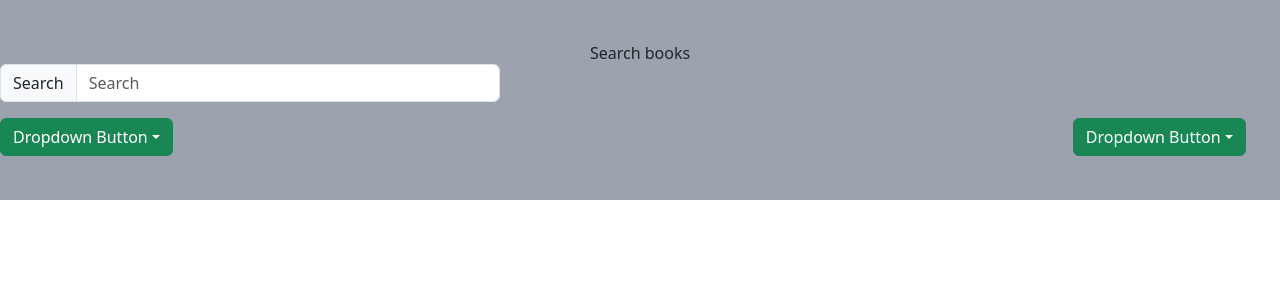
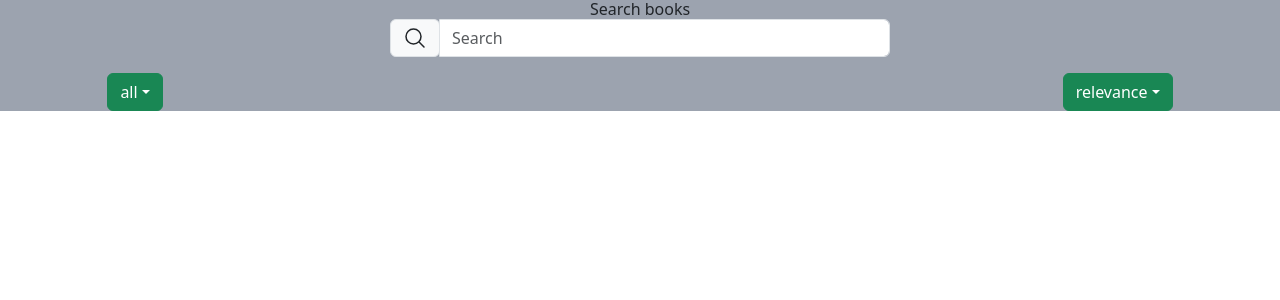
Before and after one commit to AmetDev/library-front, a React (Create React App) app in the folder front-lib/: page / in a window 1280 px wide. Shown: the top 300 px of the page. Built offline with nearby package versions, Linux system fonts and the light colour scheme.

Commit message:
header-ui

```diff
--- /dev/null
+++ b/front-lib/src/components/Books.jsx
@@ -0,0 +1,5 @@
+const Books = () => {
+	return <div>Books</div>
+}
+
+export default Books
--- a/front-lib/src/components/Header.jsx
+++ b/front-lib/src/components/Header.jsx
@@ -1,34 +1,88 @@
-import '../styles/App.css';
-import Dropdown from 'react-bootstrap/Dropdown';
-import FormTextExample from './TextInput';
+import { useState } from 'react'
+import Dropdown from 'react-bootstrap/Dropdown'
+import '../styles/App.css'
+import FormTextExample from './TextInput'
+const categories = [
+	'all',
+	'art',
+	'biography',
+	'computers',
+	'history',
+	'medical',
+	'poetry',
+]
+const sortings = ['relevance', 'newest']
+const Categories = () => {
+	const [currentCategories, setCurrentCategories] = useState('')
+	const [isClick, setIsClick] = useState(false)
+	const onClickCategories = el => {
+		setCurrentCategories(el)
+		setIsClick(true)
+	}
 
-function BasicExample() {
 	return (
 		<Dropdown>
-            <Dropdown.Toggle variant="success" id="dropdown-basic">
-                Dropdown Button
+			<Dropdown.Toggle variant='success' id='dropdown-basic'>
+				{isClick ? currentCategories : categories[0]}
 			</Dropdown.Toggle>
 
 			<Dropdown.Menu>
-                <Dropdown.Item href="#/action-1">Action</Dropdown.Item>
-                <Dropdown.Item href="#/action-2">Another action</Dropdown.Item>
-                <Dropdown.Item href="#/action-3">Something else</Dropdown.Item>
+				{categories.map(el => {
+					return (
+						<Dropdown.Item
+							href='#/action-1'
+							onClick={() => onClickCategories(el)}
+							key={el}
+						>
+							{el}
+						</Dropdown.Item>
+					)
+				})}
 			</Dropdown.Menu>
 		</Dropdown>
-    );
+	)
+}
+const Sorting = () => {
+	const [currentSort, setCurrentSort] = useState('')
+	const [isClick, setIsClick] = useState(false)
+	const onClickSort = el => {
+		setCurrentSort(el)
+		setIsClick(true)
+	}
+	return (
+		<Dropdown>
+			<Dropdown.Toggle variant='success' id='dropdown-basic'>
+				{isClick ? currentSort : sortings[0]}
+			</Dropdown.Toggle>
+
+			<Dropdown.Menu>
+				{sortings.map(el => {
+					return (
+						<Dropdown.Item
+							href='#/action-1'
+							onClick={() => onClickSort(el)}
+							key={el}
+						>
+							{el}
+						</Dropdown.Item>
+					)
+				})}
+			</Dropdown.Menu>
+		</Dropdown>
+	)
 }
 const Header = () => {
 	return (
-        <div className="flex justify-center flex-col text-center h-[200px] text-center bg-gray-400 ">
+		<div className='flex justify-center items-center flex-col text-center bg-gray-400 '>
 			<h1>Search books</h1>
 			<FormTextExample />
 
-            <div className="flex space-x-[900px]">
-                <BasicExample />
-                <BasicExample />
+			<div className='flex space-x-[900px]'>
+				<Categories />
+				<Sorting />
 			</div>
 		</div>
-    );
-};
+	)
+}
 
-export default Header;
+export default Header
--- a/front-lib/src/components/TextInput.jsx
+++ b/front-lib/src/components/TextInput.jsx
@@ -1,19 +1,36 @@
-import Form from 'react-bootstrap/Form';
-import InputGroup from 'react-bootstrap/InputGroup';
+import Form from 'react-bootstrap/Form'
+import InputGroup from 'react-bootstrap/InputGroup'
 
 function FormTextExample() {
 	return (
 		<div>
-            <InputGroup className="mb-3 w-[500px]">
-                <InputGroup.Text id="basic-addon1">Search</InputGroup.Text>
+			<InputGroup className='mb-3 w-[500px]'>
+				<button onClick={() => console.log('hello')}>
+					<InputGroup.Text id='basic-addon1'>
+						<svg
+							xmlns='http://www.w3.org/2000/svg'
+							fill='none'
+							viewBox='0 0 24 24'
+							strokeWidth='1.5'
+							stroke='currentColor'
+							class='w-6 h-6'
+						>
+							<path
+								strokeLinecap='round'
+								strokeLinejoin='round'
+								d='M21 21l-5.197-5.197m0 0A7.5 7.5 0 105.196 5.196a7.5 7.5 0 0010.607 10.607z'
+							/>
+						</svg>
+					</InputGroup.Text>
+				</button>
 				<Form.Control
-                    placeholder="Search"
-                    aria-label="Search"
-                    aria-describedby="basic-addon1"
+					placeholder='Search'
+					ariaLabel='Search'
+					ariaDescribedby='basic-addon1'
 				/>
 			</InputGroup>
 		</div>
-    );
+	)
 }
 
-export default FormTextExample;
+export default FormTextExample
```
Lines whose indentation alone changed are shown as unchanged.
